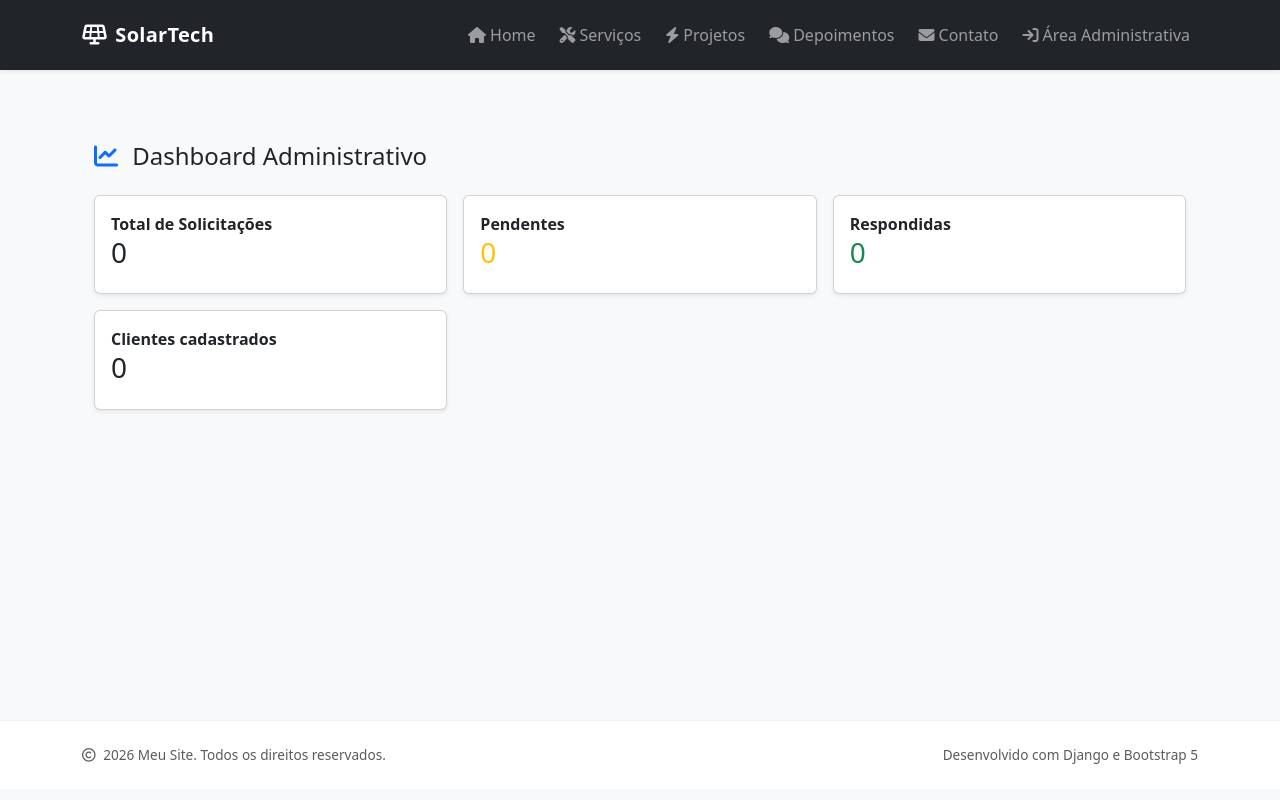
After one commit to lpjunior/backend-turma-python-maf-2025_3, a Django app: template pages/templates/pages/dashboard.html in a window 1280 px wide. The commit adds this page. Run offline with Django 5.2, Linux system fonts and the light colour scheme; the template is opened without the code that fills it, so the values that code supplies are empty.

Commit message:
Update site branding and enhance contact form with additional fields; implement dashboard for administrative overview

```diff
--- a/pages/templates/pages/403.html
+++ b/pages/templates/pages/403.html
@@ -1,6 +1,6 @@
 {% extends "pages/base.html" %}
 
-{% block title %}Não autorizado | Senac Site Online{% endblock %}
+{% block title %}Não autorizado | SolarTech{% endblock %}
 
 {% block content %}
 
--- a/pages/templates/pages/ajuda.html
+++ b/pages/templates/pages/ajuda.html
@@ -1,6 +1,6 @@
 {% extends "pages/base.html" %}
 
-{% block title %}Ajuda | Senac Site Online{% endblock %}
+{% block title %}Ajuda | SolarTech{% endblock %}
 
 {% block content %}
 
--- a/pages/templates/pages/base.html
+++ b/pages/templates/pages/base.html
@@ -3,7 +3,7 @@
 <head>
     <meta charset="utf-8">
     <meta name="viewport" content="width=device-width, initial-scale=1">
-  <title>{% block title %}Meu Site{% endblock %}</title>
+    <title>{% block title %}SolarTech{% endblock %}</title>
 
     <!-- Bootstrap CSS -->
     <link
@@ -78,10 +78,11 @@
     <nav class="navbar navbar-expand-lg navbar-dark bg-dark fixed-top shadow-sm">
         <div class="container">
 
+            <!-- Marca -->
             <a class="navbar-brand d-flex align-items-center gap-2"
                href="{% url 'home' %}">
-          <i class="fa-solid fa-globe"></i>
-          Meu Site
+                <i class="fa-solid fa-solar-panel"></i>
+                SolarTech
             </a>
 
             <button class="navbar-toggler"
@@ -97,7 +98,10 @@
             <div class="collapse navbar-collapse" id="navbarMain">
                 <ul class="navbar-nav ms-auto align-items-lg-center gap-lg-2">
 
-            <!-- Público -->
+                    <!-- ========================= -->
+                    <!-- 🔵 ÁREA PÚBLICA -->
+                    <!-- ========================= -->
+
                     <li class="nav-item">
                         <a class="nav-link {% if request.resolver_match.url_name == 'home' %}active{% endif %}"
                            href="{% url 'home' %}">
@@ -106,51 +110,64 @@
                     </li>
 
                     <li class="nav-item">
-              <a class="nav-link {% if request.resolver_match.url_name == 'sobre' %}active{% endif %}"
+                        <a class="nav-link {% if request.resolver_match.url_name == 'servicos' %}active{% endif %}"
+                           href="{% url 'ajuda' %}">
+                            <i class="fa-solid fa-screwdriver-wrench me-1"></i>Serviços
+                        </a>
+                    </li>
+
+                    <li class="nav-item">
+                        <a class="nav-link {% if request.resolver_match.url_name == 'projetos' %}active{% endif %}"
                            href="{% url 'sobre' %}">
-                <i class="fa-solid fa-circle-info me-1"></i>Sobre
+                            <i class="fa-solid fa-bolt me-1"></i>Projetos
+                        </a>
+                    </li>
+
+                    <li class="nav-item">
+                        <a class="nav-link {% if request.resolver_match.url_name == 'depoimentos' %}active{% endif %}"
+                           href="{% url 'mensagens' %}">
+                            <i class="fa-solid fa-comments me-1"></i>Depoimentos
                         </a>
                     </li>
 
                     <li class="nav-item">
                         <a class="nav-link {% if request.resolver_match.url_name == 'contato' %}active{% endif %}"
                            href="{% url 'contato' %}">
-                <i class="fa-solid fa-at me-1"></i>Contato
+                            <i class="fa-solid fa-envelope me-1"></i>Contato
                         </a>
                     </li>
 
-            <li class="nav-item">
-              <a class="nav-link {% if request.resolver_match.url_name == 'ajuda' %}active{% endif %}"
-                 href="{% url 'ajuda' %}">
-                <i class="fa-solid fa-life-ring me-1"></i>Ajuda
-              </a>
-            </li>
+                    <!-- ========================= -->
+                    <!-- 🔒 ÁREA ADMINISTRATIVA -->
+                    <!-- ========================= -->
 
                     {% if user.is_authenticated %}
 
-              <li><hr class="dropdown-divider d-lg-none"></li>
+                        <li>
+                            <hr class="dropdown-divider d-lg-none">
+                        </li>
 
                         <li class="nav-item">
-                <a class="nav-link {% if request.resolver_match.url_name == 'area_restrita' %}active{% endif %}"
-                   href="{% url 'area_restrita' %}">
-                  <i class="fa-solid fa-key me-1"></i>Área Restrita
+                            <a class="nav-link {% if request.resolver_match.url_name == 'dashboard' %}active{% endif %}"
+                               href="{% url 'dashboard' %}">
+                                <i class="fa-solid fa-chart-line me-1"></i>Dashboard
                             </a>
                         </li>
 
                         {% if perms.pages.view_mensagemcontato %}
                             <li class="nav-item">
-                <a class="nav-link {% if request.resolver_match.url_name == 'mensagens' %}active{% endif %}"
-                   href="{% url 'mensagens' %}">
-                  <i class="fa-solid fa-envelope me-1"></i>Mensagens
+                                <a class="nav-link {% if request.resolver_match.url_name == 'solicitacoes' %}active{% endif %}"
+                                   href="{% url 'dashboard' %}">
+                                    <i class="fa-solid fa-file-signature me-1"></i>Solicitações
                                 </a>
                             </li>
                         {% endif %}
 
                         {% if perms.pages.view_pessoa %}
                             <li class="nav-item">
-                <a class="nav-link {% if request.resolver_match.url_name == 'pessoas' %}active{% endif %}"
-                   href="{% url 'pessoas' %}">
-                  <i class="fa-solid fa-user me-1"></i>Pessoas
+                                <a class="nav-link {% if request.resolver_match.url_name == 'clientes' %}active{% endif %}"
+                                   href="{% url 'dashboard' %}">
+                                    <i class="fa-solid fa-users me-1"></i>Clientes
                                 </a>
                             </li>
                         {% endif %}
@@ -158,7 +175,7 @@
                         <li class="nav-item">
                             <a class="nav-link text-danger {% if request.resolver_match.url_name == 'logout' %}active{% endif %}"
                                href="{% url 'logout' %}">
-                  <i class="fa-solid fa-arrow-right-from-bracket me-1"></i>Logout
+                                <i class="fa-solid fa-arrow-right-from-bracket me-1"></i>Sair
                             </a>
                         </li>
 
@@ -167,7 +184,7 @@
                         <li class="nav-item">
                             <a class="nav-link {% if request.resolver_match.url_name == 'login' %}active{% endif %}"
                                href="{% url 'login' %}">
-                  <i class="fa-solid fa-arrow-right-to-bracket me-1"></i>Login
+                                <i class="fa-solid fa-arrow-right-to-bracket me-1"></i>Área Administrativa
                             </a>
                         </li>
 
--- a/pages/templates/pages/contato_resultado.html
+++ b/pages/templates/pages/contato_resultado.html
@@ -1,6 +1,6 @@
 {% extends "pages/base.html" %}
 
-{% block title %}Mensagem Recebida | Senac Site Online{% endblock %}
+{% block title %}Mensagem Recebida | SolarTech{% endblock %}
 
 {% block content %}
 
--- /dev/null
+++ b/pages/templates/pages/dashboard.html
@@ -0,0 +1,56 @@
+{% extends "pages/base.html" %}
+
+{% block title %}Dashboard Administrativo{% endblock %}
+
+{% block content %}
+
+<section class="container my-4">
+
+  <h1 class="h4 mb-4">
+    <i class="fa-solid fa-chart-line me-2 text-primary"></i>
+    Dashboard Administrativo
+  </h1>
+
+  <div class="row g-3">
+
+    <div class="col-md-4">
+      <div class="card shadow-sm">
+        <div class="card-body">
+          <strong>Total de Solicitações</strong>
+          <h3>{{ total_solicitacoes|default:0 }}</h3>
+        </div>
+      </div>
+    </div>
+
+    <div class="col-md-4">
+      <div class="card shadow-sm">
+        <div class="card-body">
+          <strong>Pendentes</strong>
+          <h3 class="text-warning">{{ pendentes|default:0 }}</h3>
+        </div>
+      </div>
+    </div>
+
+    <div class="col-md-4">
+      <div class="card shadow-sm">
+        <div class="card-body">
+          <strong>Respondidas</strong>
+          <h3 class="text-success">{{ respondidos|default:0 }}</h3>
+        </div>
+      </div>
+    </div>
+
+    <div class="col-md-4">
+      <div class="card shadow-sm">
+        <div class="card-body">
+          <strong>Clientes cadastrados</strong>
+          <h3>{{ total_clientes|default:0 }}</h3>
+        </div>
+      </div>
+    </div>
+
+  </div>
+
+</section>
+
+{% endblock %}
--- a/pages/templates/pages/home.html
+++ b/pages/templates/pages/home.html
@@ -1,6 +1,6 @@
 {% extends "pages/base.html" %}
 
-{% block title %}Home | Senac Site Online{% endblock %}
+{% block title %}Home | SolarTech{% endblock %}
 
 {% block content %}
 
--- a/pages/templates/pages/login.html
+++ b/pages/templates/pages/login.html
@@ -1,6 +1,6 @@
 {% extends "pages/base.html" %}
 
-{% block title %}Login | Senac Site Online{% endblock %}
+{% block title %}Login | SolarTech{% endblock %}
 
 {% block content %}
 
--- a/pages/templates/pages/pessoa_confirm_delete.html
+++ b/pages/templates/pages/pessoa_confirm_delete.html
@@ -1,6 +1,6 @@
 {% extends "pages/base.html" %}
 
-{% block title %}Excluir pessoa, Senac Site Online{% endblock %}
+{% block title %}Excluir pessoa, SolarTech{% endblock %}
 
 {% block content %}
 
--- a/pages/templates/pages/pessoa_form.html
+++ b/pages/templates/pages/pessoa_form.html
@@ -1,6 +1,6 @@
 {% extends "pages/base.html" %}
 
-{% block title %}{{ acao }}Pessoa, Senac Site Online{% endblock %}
+{% block title %}{{ acao }}Pessoa, SolarTech{% endblock %}
 
 {% block content %}
 
--- a/pages/templates/pages/pessoas.html
+++ b/pages/templates/pages/pessoas.html
@@ -1,6 +1,6 @@
 {% extends "pages/base.html" %}
 
-{% block title %}Pessoas | Senac Site Online{% endblock %}
+{% block title %}Pessoas | SolarTech{% endblock %}
 
 {% block content %}
 
--- a/pages/templates/pages/restrita.html
+++ b/pages/templates/pages/restrita.html
@@ -1,6 +1,6 @@
 {% extends "pages/base.html" %}
 
-{% block title %}Área Restrita | Senac Site Online{% endblock %}
+{% block title %}Área Restrita | SolarTech{% endblock %}
 
 {% block content %}
 
--- a/pages/templates/pages/sobre.html
+++ b/pages/templates/pages/sobre.html
@@ -1,6 +1,6 @@
 {% extends "pages/base.html" %}
 
-{% block title %}Sobre | Senac Site Online{% endblock %}
+{% block title %}Sobre | SolarTech{% endblock %}
 
 {% block content %}
 
--- a/senac_site/urls.py
+++ b/senac_site/urls.py
@@ -5,7 +5,7 @@ urlpatterns = [
     path('admin/', admin.site.urls),
 
     # Inclui as rotas do app pages na raiz do site
-    path('pages/', include('pages.urls')),
+    path('', include('pages.urls')),
 ]
 
 handler403 = 'pages.views.erro_403' # Define a view personalizada para erros 403 (acesso negado)
```
Also changed, not shown: pages/forms.py (+48 -8 lines), pages/models.py (+38 -6 lines), pages/templates/pages/contato.html (+36 -1 lines), pages/templates/pages/mensagens.html (+70 -32 lines), pages/urls.py (+13 -0 lines), pages/views.py (+38 -40 lines), 1 other file. Lines whose indentation alone changed are shown as unchanged.
